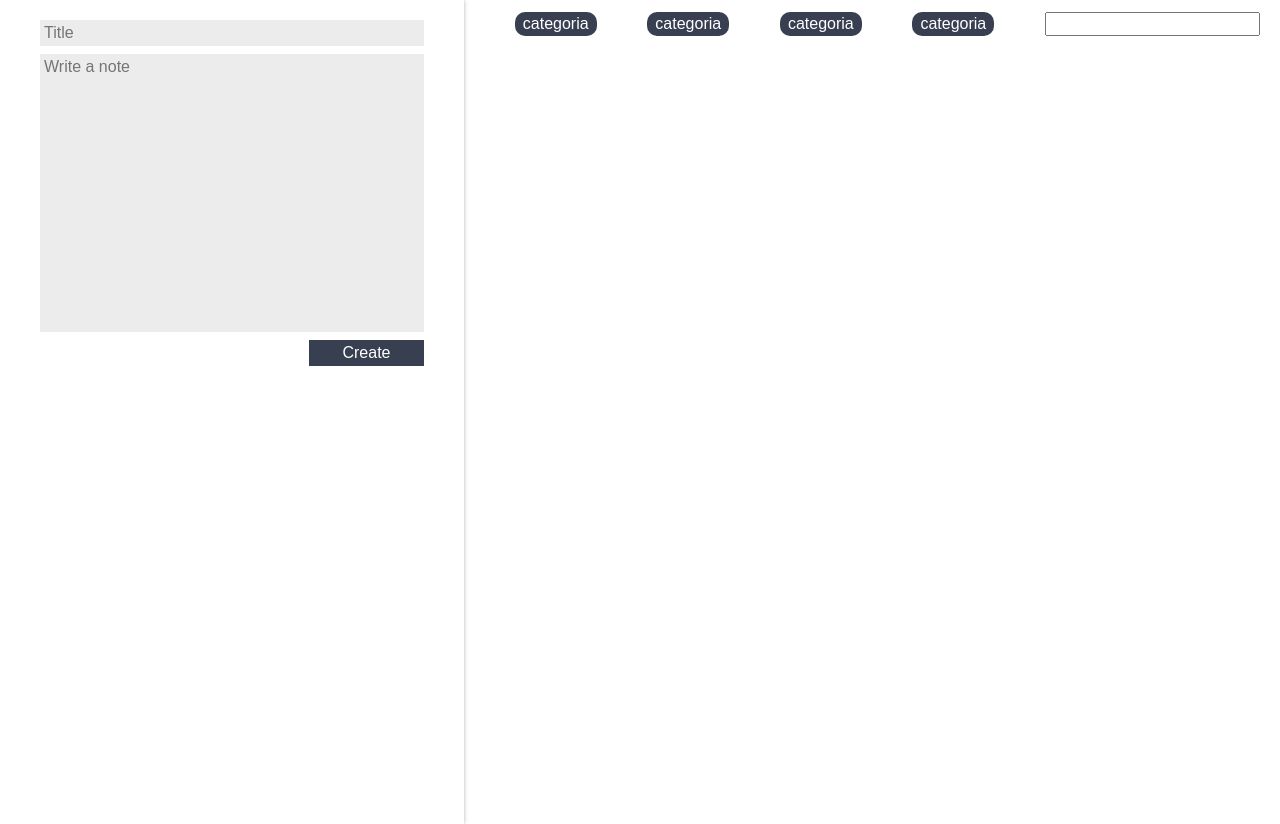
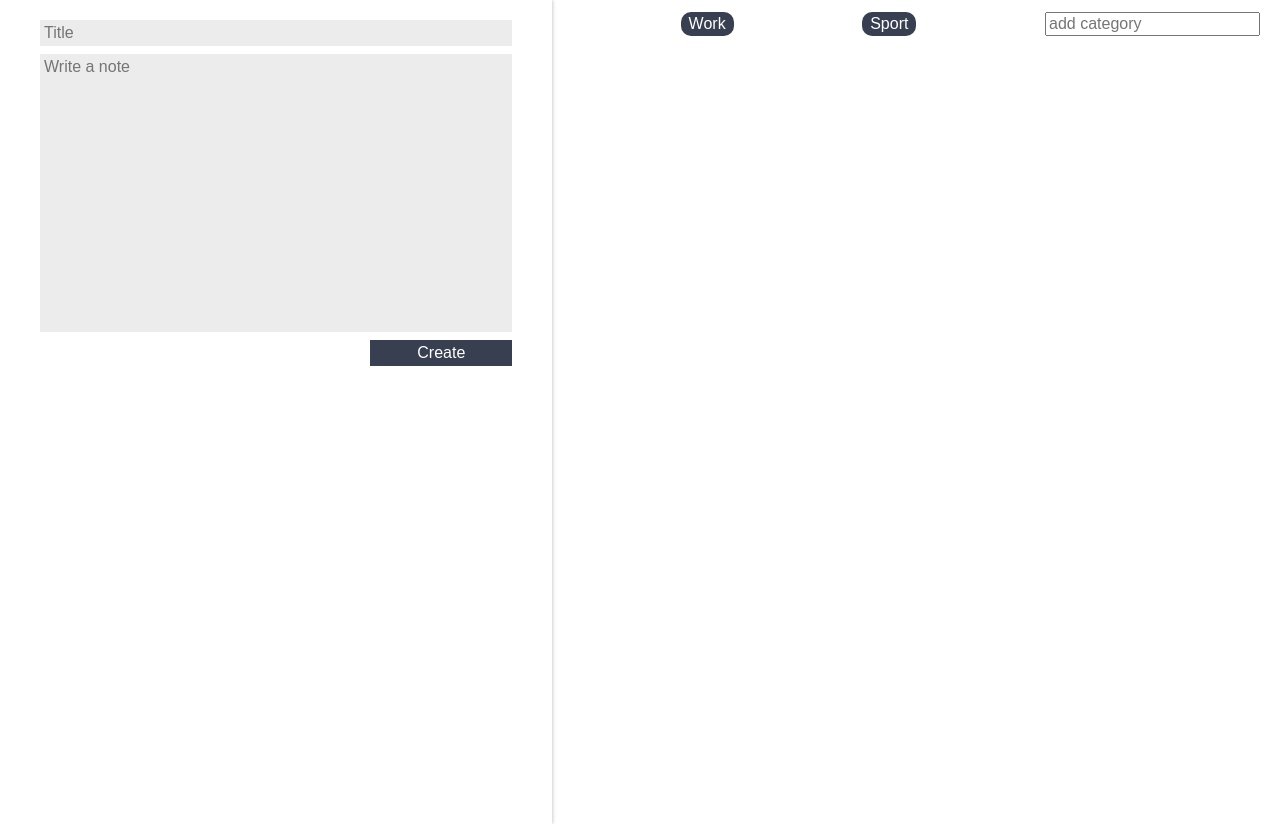
Before and after one commit to ivanclay/alura_ceep, a React (Create React App) app: page / in a window 1280 px wide. Built offline with nearby package versions, Linux system fonts and the light colour scheme.

Commit message:
Implement Add categories

```diff
--- a/src/App.js
+++ b/src/App.js
@@ -10,7 +10,8 @@ class App extends Component {
   constructor(){
     super();
     this.state = {
-      notes: []
+      notes: [],
+      categories: ["Work", "Sport"]
     };
   }
 
@@ -28,12 +29,21 @@ class App extends Component {
     this.setState(newState);
   }
 
+  addCategory(categoryName){
+    const newCategories = [...this.state.categories, categoryName];
+    const newState = { categories: newCategories};
+    this.setState(newState);
+  }
+
   render() {
     return (
       <section className="container">
         <RegistrationForm createNote={this.createNote.bind(this)} />
         <main className="main-container">
-          <CategoryList />
+          <CategoryList
+            addCategory={this.addCategory.bind(this)}
+            categories={this.state.categories}
+          />
         <NoteList notes={this.state.notes} removeNote={this.removeNote.bind(this)} />
         </main>
 
--- a/src/components/catergory-list/category-list.jsx
+++ b/src/components/catergory-list/category-list.jsx
@@ -2,16 +2,27 @@ import React, { Component } from "react";
 import "./style.css";
 
 class CategoryList extends React.Component {
+
+    _hadleInputEvent(event){
+        if(event.key === "Enter"){
+            this.props.addCategory(event.target.value);
+        }
+    }
+
     render() {
         return (
             <section className="category-list">
                 <ul className="category-list-list">
-                    <li className="category-list-item">categoria</li>
-                    <li className="category-list-item">categoria</li>
-                    <li className="category-list-item">categoria</li>
-                    <li className="category-list-item">categoria</li>
+                    {this.props.categories.map((category, index) => {
+                        return <li className="category-list-item" key={index}>{category}</li>
+                    })}
                 </ul>
-                <input type="text" className="category-list-input"/>
+                <input
+                    type="text"
+                    className="category-list-input"
+                    placeholder="add category"
+                    onKeyUp={this._hadleInputEvent.bind(this)}
+                />
             </section>
         );
     }
```
Also changed, not shown: 1 other file (tests, documents, lock files or other folders).
